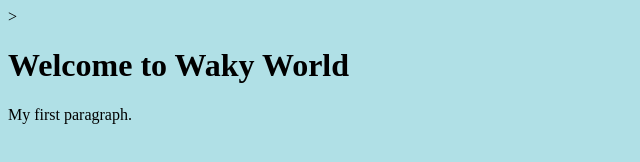
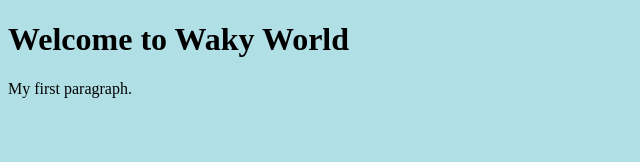
Before and after one commit to wpendl99/wpendl, a plain HTML site: page index.html in a window 1280 px wide. Shown: the whole page, without its empty margins (0-640 px from the left). Drawn offline with Linux system fonts and the light colour scheme.

Commit message:
Update index.html

```diff
--- a/index.html
+++ b/index.html
@@ -1,6 +1,6 @@
 <!DOCTYPE html>
 <html>
-<body style="background-color:powderblue;">>
+<body style="background-color:powderblue;">
 
 <h1>Welcome to Waky World</h1>
 <p>My first paragraph.</p>
```
